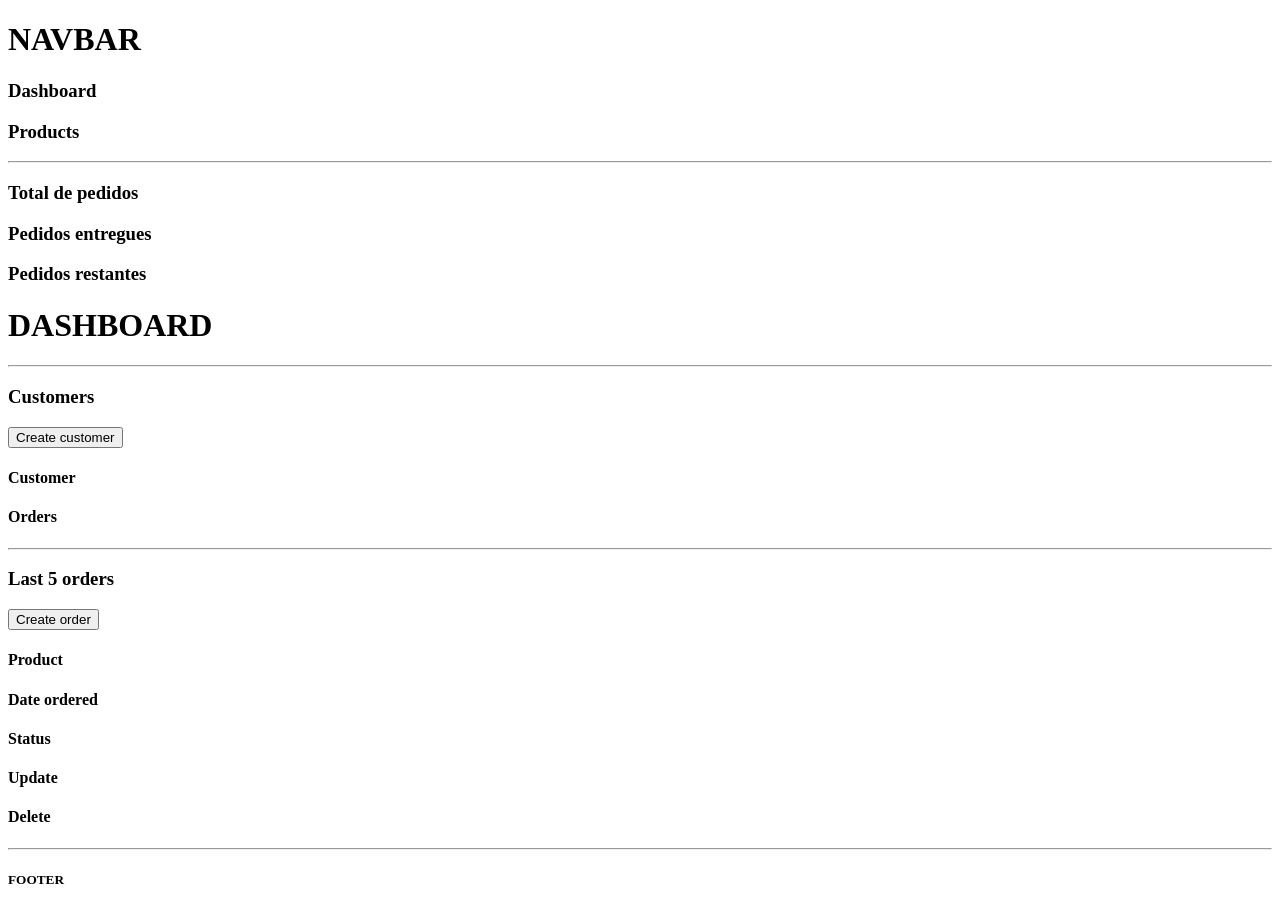
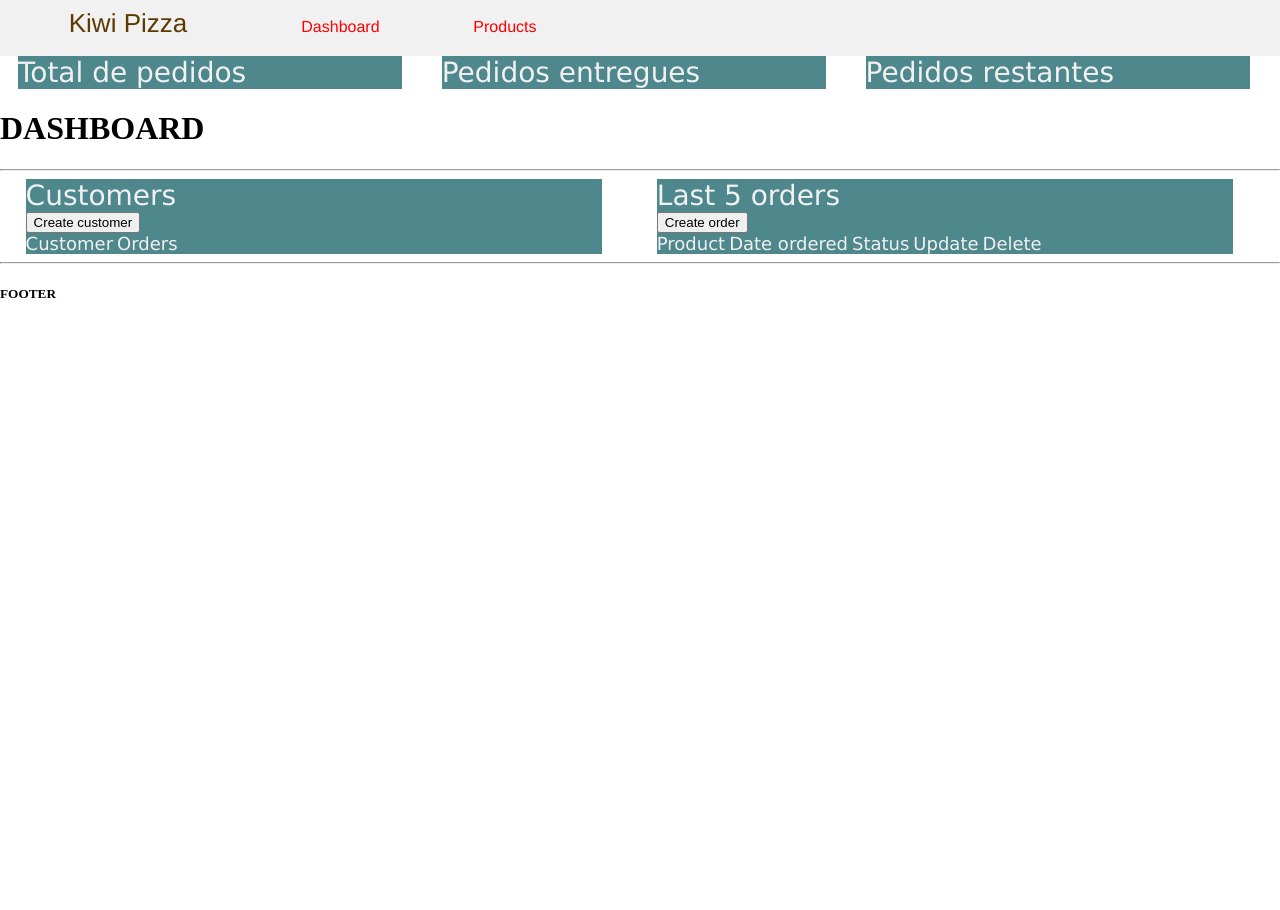
Before and after one commit to MateusLeiros/proj-pizzaria, a Django app: page / in a window 1280 px wide. After the commit the page ends 298 px from the top, so only its background shows below. Run offline with Django 4.2, Linux system fonts and the light colour scheme.

Commit message:
adicionados arquivos estaticos e inicio de sua implementacao

```diff
--- a/pizzaria/accounts/templates/accounts/dashboard.html
+++ b/pizzaria/accounts/templates/accounts/dashboard.html
@@ -7,18 +7,21 @@
     <h1>DASHBOARD</h1>
     <hr>
 
-    <h3>Customers</h3>
-    <button>Create customer</button>
-    <h4>Customer</h4>
-    <h4>Orders</h4>
-    <hr>
+    <div class="card width-2">
+        <div class="card-title">Customers</div>
+        <button>Create customer</button><br>
+        <div class="card-topic">Customer</div>
+        <div class="card-topic">Orders</div>
+    </div>
 
-    <h3>Last 5 orders</h3>
-    <button>Create order</button>
-    <h4>Product</h4>
-    <h4>Date ordered</h4>
-    <h4>Status</h4>
-    <h4>Update</h4>
-    <h4>Delete</h4>
+    <div class="card width-2">
+        <div class="card-title">Last 5 orders</div>
+        <button>Create order</button><br>
+        <div class="card-topic">Product</div>
+        <div class="card-topic">Date ordered</div>
+        <div class="card-topic">Status</div>
+        <div class="card-topic">Update</div>
+        <div class="card-topic">Delete</div>
+    </div>
 
 {% endblock %}
--- a/pizzaria/accounts/templates/accounts/main.html
+++ b/pizzaria/accounts/templates/accounts/main.html
@@ -1,8 +1,11 @@
+{% load static %}
 <!DOCTYPE html>
 <html lang="pt-BR">
 <head>
     <meta charset="UTF-8">
-    <title>Products</title>
+    <link rel="stylesheet" type="text/css" href="{% static '/css/clear.css' %}">
+    <link rel="stylesheet" type="text/css" href="{% static '/css/style.css' %}">
+    <title>KIWI PIZZA</title>
 </head>
 <body>
     {% include 'accounts/navbar.html' %}
--- a/pizzaria/accounts/templates/accounts/navbar.html
+++ b/pizzaria/accounts/templates/accounts/navbar.html
@@ -1,4 +1,6 @@
-<h1>NAVBAR</h1>
-<h3>Dashboard</h3>
-<h3>Products</h3>
-<hr>
+{% load static %}
+<div class="navbar">
+    <div class="title">Kiwi Pizza</div>
+    <a href="/"><div class="link">Dashboard</div></a>
+    <a href="products/"><div class="link">Products</div></a>
+</div>
--- a/pizzaria/accounts/templates/accounts/status.html
+++ b/pizzaria/accounts/templates/accounts/status.html
@@ -1,3 +1,11 @@
-<h3>Total de pedidos</h3>
-<h3>Pedidos entregues</h3>
-<h3>Pedidos restantes</h3>
+<div class="card width-3">
+    <div class="card-title">Total de pedidos</div>
+</div>
+
+<div class="card width-3">
+    <div class="card-title">Pedidos entregues</div>
+</div>
+
+<div class="card width-3">
+    <div class="card-title">Pedidos restantes</div>
+</div>
--- /dev/null
+++ b/pizzaria/static/css/clear.css
@@ -0,0 +1,5 @@
+body{
+    padding: 0;
+    margin: 0;
+    border: 0;
+}
--- /dev/null
+++ b/pizzaria/static/css/style.css
@@ -0,0 +1,94 @@
+/*
+The colors so far:
+#8AEA92 - Light green
+#5D3A00 - Pullman Brown Ups Brown
+#F7CB15 - Jonquil
+#F1F1F1 - Cultured
+#FF0000 - Red
+#4E878C - Steel Teal
+#40434E - Charcoal
+*/
+
+/********************  *******************/
+
+/******************** NAVBAR *******************/
+
+.navbar{
+    background-color: #F1F1F1;
+    height: 7vh;
+    font-family: 'Franklin Gothic Medium', 'Arial Narrow', Arial, sans-serif;
+    position: sticky;
+    top: 0;
+}
+
+.title{
+    display: inline-block;
+    width: 20vw;
+    font-size: 26px;
+    color: #5D3A00;
+    text-align: center;
+    padding-top: 8px;
+}
+
+.navbar .link{
+    text-align: center;
+    text-decoration: none;
+    display: inline-block;
+    width: 20vh;
+    color: #FF0000;
+}
+
+.navbar .link:hover{
+    color: #F7CB15;
+    background-color: #FF0000;
+}
+
+
+
+/******************** CARDS *******************/
+
+.width-all{
+    display:inline-block;
+    margin-left: 4.5vw;
+    margin-right: 4.5vw;
+    width:90vw;
+}
+
+.width-2{
+    display:inline-block;
+    margin-left: 2vw;
+    margin-right: 2vw;
+    width:45vw;
+}
+
+.width-3{
+    display:inline-block;
+    margin-left: 1.4vw;
+    margin-right: 1.4vw;
+    width:30vw;
+}
+
+.width-4{
+    display:inline-block;
+    margin-left: auto;
+    margin-right: auto;
+    width:22vw;
+}
+
+.card{
+    background-color: #4E878C;
+}
+
+.card-title{
+    font-family: 'Lucida Sans', 'Lucida Sans Regular', 'Lucida Grande', 'Lucida Sans Unicode', Verdana, sans-serif;
+    font-size: 28px;
+    color: #F1F1F1;
+}
+
+.card-topic{
+    display: inline-block;
+    font-family: 'Lucida Sans', 'Lucida Sans Regular', 'Lucida Grande', 'Lucida Sans Unicode', Verdana, sans-serif;
+    font-size: 18px;
+    color: #F1F1F1;
+    text-align: center;
+}
```
Also changed, not shown: pizzaria/accounts/templates/accounts/products.html (+6 -4 lines), pizzaria/pizzaria/settings.py (+7 -0 lines).
